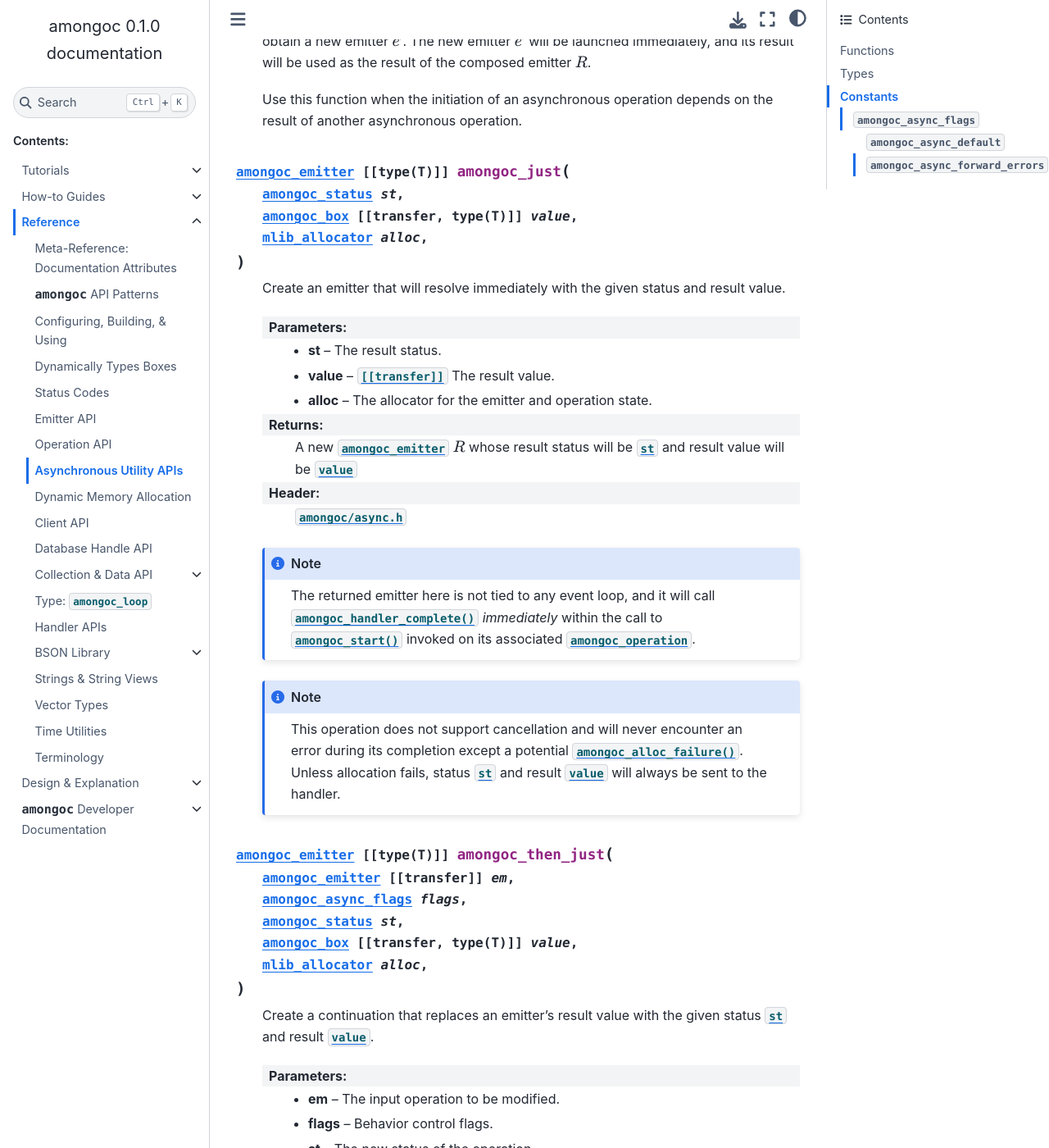
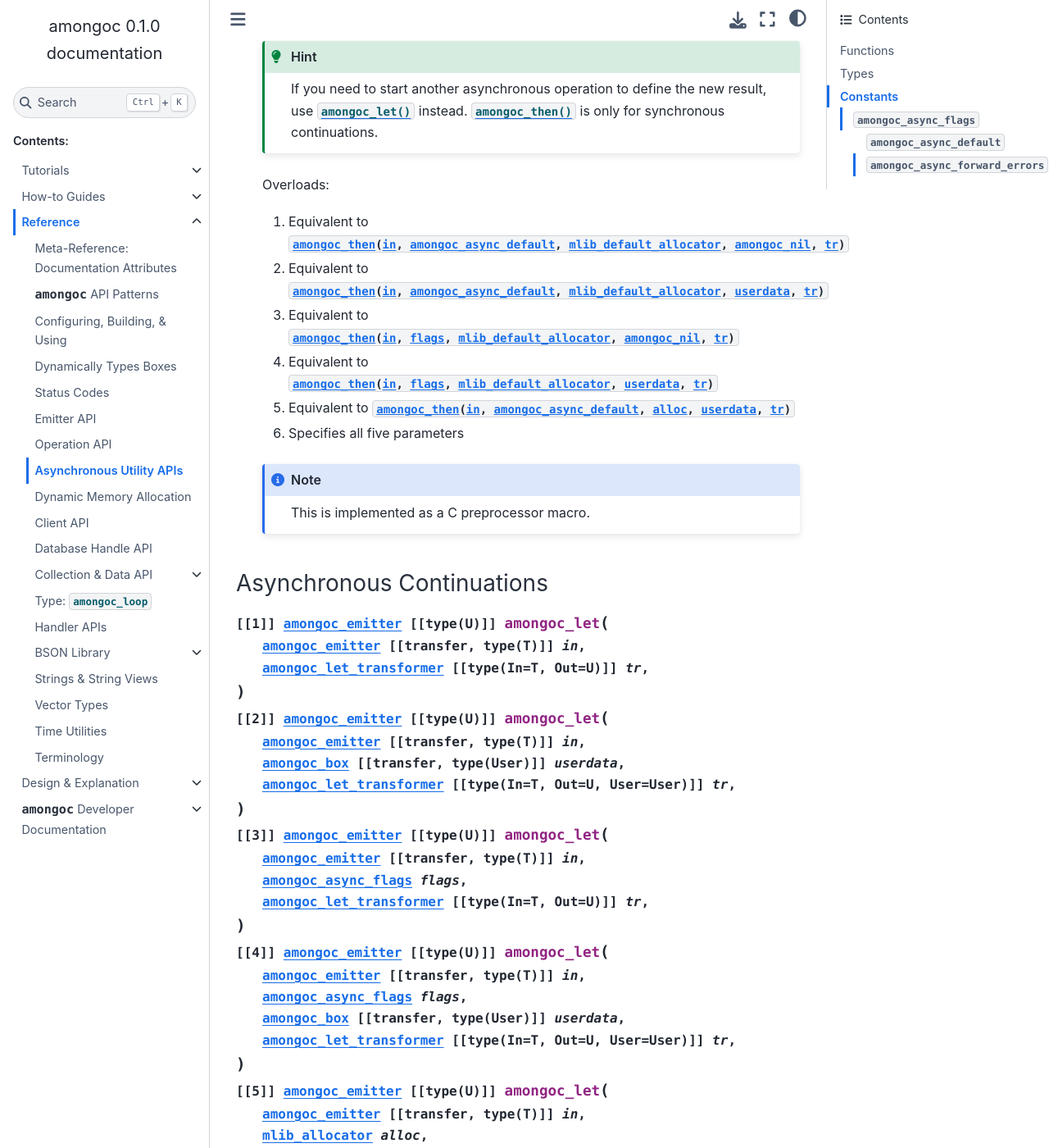
Before and after one commit to mongodb-labs/mongo-c-driver-async, a Sphinx documentation site: the page built from docs/ref/async.rst, in a window 1280 px wide and 1400 px high, scrolled down 1744 px. Shown: the whole window at 82% size. Built offline with Sphinx 7.4.7 and the Sphinx Book theme 1.1.4, drawn with Linux system fonts in a browser that asks for light colours; some of the changed text lies outside the part shown.

Commit message:
Add convenience overload of then/let

```diff
--- a/docs/ref/async.rst
+++ b/docs/ref/async.rst
@@ -14,9 +14,23 @@
 Functions
 #########
 
+Synchronous Continuations
+*************************
+
 .. function::
-  amongoc_emitter [[type(U)]] amongoc_then(\
-      amongoc_emitter [[transfer, type(T)]] em, \
+  [[1]] amongoc_emitter [[type(U)]] \
+    amongoc_then(amongoc_emitter [[transfer, type(T)]] in, amongoc_then_transformer [[type(In=T, Out=U)]] tr)
+  [[2]] amongoc_emitter [[type(U)]] \
+    amongoc_then(amongoc_emitter [[transfer, type(T)]] in, amongoc_box [[transfer, type(User)]] userdata, amongoc_then_transformer [[type(In=T, Out=U, User=User)]] tr)
+  [[3]] amongoc_emitter [[type(U)]] \
+    amongoc_then(amongoc_emitter [[transfer, type(T)]] in, amongoc_async_flags flags, amongoc_then_transformer [[type(In=T, Out=U)]] tr)
+  [[4]] amongoc_emitter [[type(U)]] \
+    amongoc_then(amongoc_emitter [[transfer, type(T)]] in, amongoc_async_flags flags, amongoc_box [[transfer, type(User)]] userdata, amongoc_then_transformer [[type(In=T, Out=U, User=User)]] tr)
+  [[5]] amongoc_emitter [[type(U)]] \
+    amongoc_then(amongoc_emitter [[transfer, type(T)]] in, mlib_allocator alloc, amongoc_box [[transfer, type(User)]] userdata, amongoc_then_transformer [[type(In=T, Out=U, User=User)]] tr)
+  [[6]] amongoc_emitter [[type(U)]] \
+    amongoc_then( \
+      amongoc_emitter [[transfer, type(T)]] in, \
       amongoc_async_flags flags, \
       mlib_allocator alloc, \
       amongoc_box [[transfer, type(UserData)]] userdata, \
@@ -24,7 +38,7 @@
 
   Connect a continuation to an `amongoc_emitter`.
 
-  :param em: |attr.transfer| The emitter to be composed.
+  :param in: |attr.transfer| The emitter to be composed.
   :param flags: Options for the behavior of the transformed emitter.
   :param alloc: |opstate-alloc|
   :param userdata: |attr.transfer| Arbitrary userdata that will be forwarded to `tr`.
@@ -32,7 +46,7 @@
   :return: A new `amongoc_emitter` |R|
   :header: |this-header|
 
-  When the emitter `em` resolves, its result status and value will be given to
+  When the emitter `in` resolves, its result status and value will be given to
   `tr`. The return value from `tr` will become the new result value of the
   returned emitter |R|. The transform function `tr` may also modify the final
   status to change the result status of |R|.
@@ -43,10 +57,35 @@
     result, use `amongoc_let` instead. `amongoc_then` is only for synchronous
     continuations.
 
+  Overloads:
+
+  1. Equivalent to :expr:`amongoc_then(in, amongoc_async_default, mlib_default_allocator, amongoc_nil, tr)`
+  2. Equivalent to :expr:`amongoc_then(in, amongoc_async_default, mlib_default_allocator, userdata, tr)`
+  3. Equivalent to :expr:`amongoc_then(in, flags, mlib_default_allocator, amongoc_nil, tr)`
+  4. Equivalent to :expr:`amongoc_then(in, flags, mlib_default_allocator, userdata, tr)`
+  5. Equivalent to :expr:`amongoc_then(in, amongoc_async_default, alloc, userdata, tr)`
+  6. Specifies all five parameters
+
+  .. note:: |macro-impl|.
+
+
+Asynchronous Continuations
+**************************
 
 .. function::
-  amongoc_emitter [[type(U)]] amongoc_let(\
-      amongoc_emitter [[transfer, type(T)]] em, \
+  [[1]] amongoc_emitter [[type(U)]] \
+    amongoc_let(amongoc_emitter [[transfer, type(T)]] in, amongoc_let_transformer [[type(In=T, Out=U)]] tr)
+  [[2]] amongoc_emitter [[type(U)]] \
+    amongoc_let(amongoc_emitter [[transfer, type(T)]] in, amongoc_box [[transfer, type(User)]] userdata, amongoc_let_transformer [[type(In=T, Out=U, User=User)]] tr)
+  [[3]] amongoc_emitter [[type(U)]] \
+    amongoc_let(amongoc_emitter [[transfer, type(T)]] in, amongoc_async_flags flags, amongoc_let_transformer [[type(In=T, Out=U)]] tr)
+  [[4]] amongoc_emitter [[type(U)]] \
+    amongoc_let(amongoc_emitter [[transfer, type(T)]] in, amongoc_async_flags flags, amongoc_box [[transfer, type(User)]] userdata, amongoc_let_transformer [[type(In=T, Out=U, User=User)]] tr)
+  [[5]] amongoc_emitter [[type(U)]] \
+    amongoc_let(amongoc_emitter [[transfer, type(T)]] in, mlib_allocator alloc, amongoc_box [[transfer, type(User)]] userdata, amongoc_let_transformer [[type(In=T, Out=U, User=User)]] tr)
+  [[6]] amongoc_emitter [[type(U)]] \
+    amongoc_let( \
+      amongoc_emitter [[transfer, type(T)]] in, \
       amongoc_async_flags flags, \
       mlib_allocator alloc, \
       amongoc_box [[transfer, type(UserData)]] userdata, \
```
Also changed, not shown: other parts of docs/ref/async.rst (+3 -0 lines), 3 other files.
